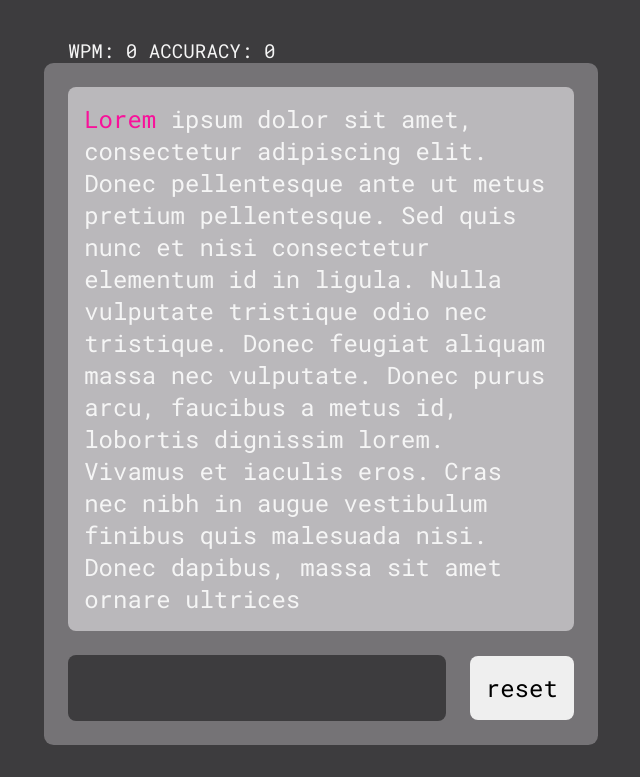
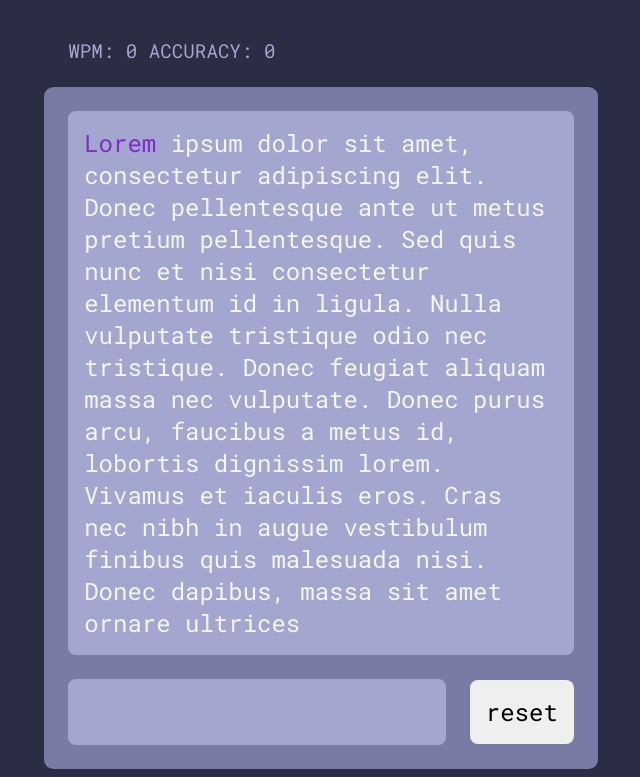
Before and after one commit to ThomasDickson/fast-keys, a plain HTML site: page index.html in a window 1280 px wide. Shown: the part 88-865 px from the top of the page, without its empty margins (319-959 px from the left). Before the commit the page ends 841 px from the top, so only its background shows below. Drawn offline with Linux system fonts and the light colour scheme.

Commit message:
colour scheme and accuracy

```diff
--- a/main.js
+++ b/main.js
@@ -66,7 +66,7 @@ function updateTimer() {
 function calculateResults() {
     inputField.setAttribute('disabled',"");
     accuracy = Math.round(correctChars / totalChars * 10) / 10;
-    wpm = (wordsTyped / TIME_LIMIT) * 60;
+    wpm = wordsTyped / (TIME_LIMIT / 60);
     updateResults();
 }
 
--- a/style.css
+++ b/style.css
@@ -8,18 +8,19 @@ body {
     display: flex;
     flex-direction: column;
     align-items: center;
-    background-color: #3d3c3e;
+    background-color: #2A2D43;
 }
 
 #header {
     text-align: center;
-    color:  #f8119a;
+    color:  #7F2CCB;
 }
 
 #stats {
     margin-top: 2rem;
+    margin-bottom: 1.5rem;
     font-size: 1.2rem;
-    color: whitesmoke;
+    color: #a3a6ce;
     width: 40%;
 }
 
@@ -29,11 +30,11 @@ body {
     padding: 1.5rem;
     color: whitesmoke;
     border-radius: 0.6rem;
-    background-color: #757376;
+    background-color: #787ba3;
 }
 
 #word-list {
-    background-color: #bab8bb;
+    background-color: #a3a6ce;
     border-radius: 0.5rem;
     padding: 1rem;
     cursor: default;
@@ -51,7 +52,7 @@ body {
 #input-field {
     color:whitesmoke;
     font-size: 1.5rem;
-    background-color: #3d3c3e;
+    background-color: #a3a6ce;
     border: none;
     border-radius: 0.5rem;
     width: 100%;
@@ -71,14 +72,15 @@ body {
 }
 
 .correct {
-    color: green;
+    /* #30D9B4 */
+    color: #30114D;
 }
 
 .incorrect {
-    color: red;
+    color: #D94576;
+    /*#c70330;*/
 }
 
 .highlight {
-    color: #f8119a;
-
+    color: #7F2CCB;
 }
```
